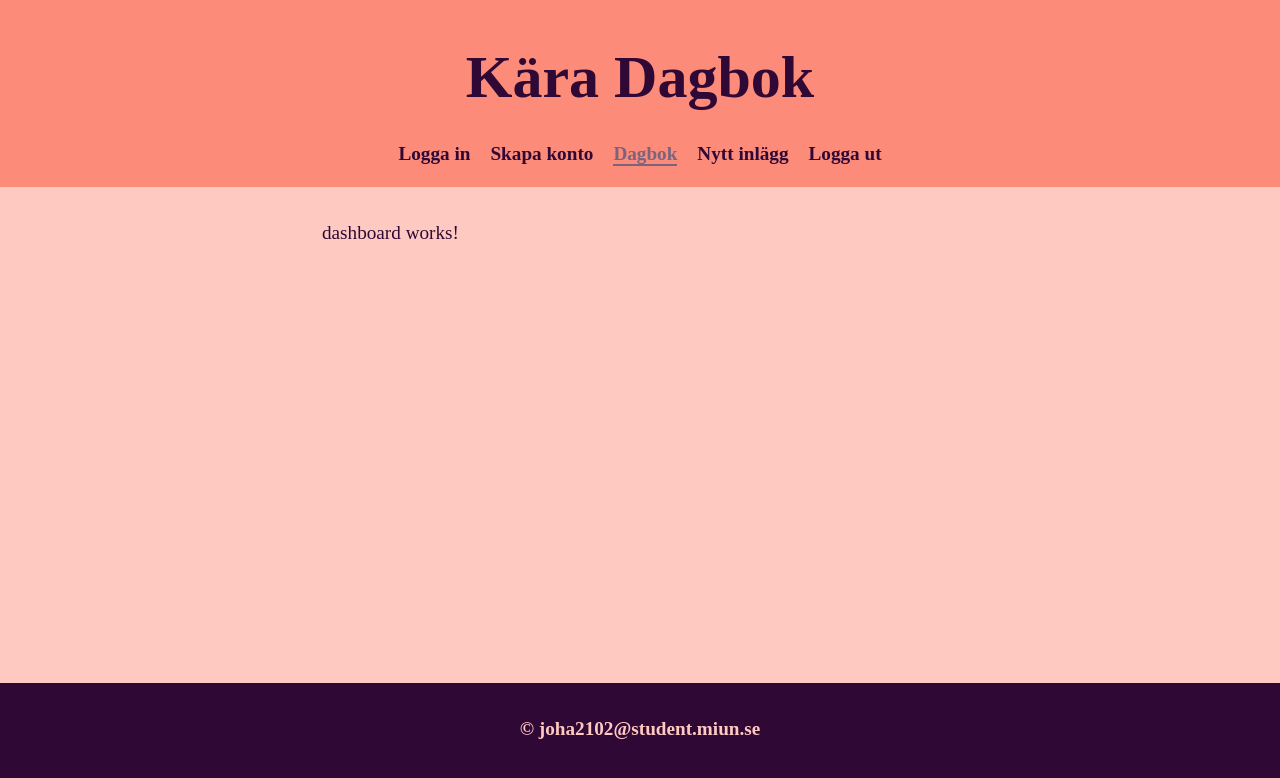
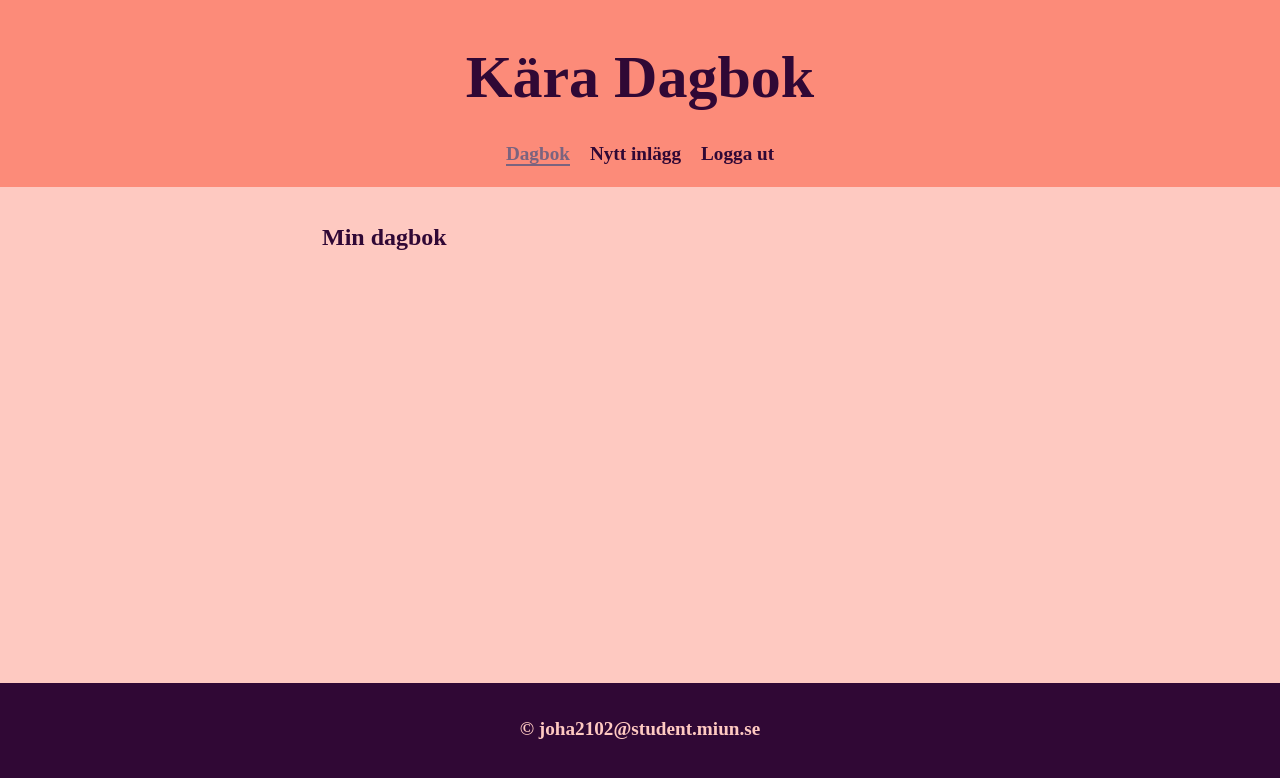
Before and after one commit to JohannaHannahoJ/bbw-labb-4-frontend, an Angular app: page /dashboard in a window 1280 px wide. Shown: the top 778 px of the page. Built offline with nearby package versions, Linux system fonts and the light colour scheme; sample sign-in values are in the browser's storage; a web font is replaced by a local one.

Commit message:
Update header navigation and dashboard UI

```diff
--- a/src/app/dashboard/dashboard.css
+++ b/src/app/dashboard/dashboard.css
@@ -0,0 +1,5 @@
+.welcome {
+    font-weight: 500;
+    font-size: 1.2rem;
+    color: var(--wakeup);
+}
--- a/src/app/dashboard/dashboard.html
+++ b/src/app/dashboard/dashboard.html
@@ -1,3 +1,3 @@
-<p>dashboard works!</p>
+<h2>Min dagbok</h2>
 
-<p>{{ message() }}</p>
+<p class="welcome">{{ message() }}</p>
--- a/src/app/header/header.html
+++ b/src/app/header/header.html
@@ -2,11 +2,16 @@
   <h1>Kära Dagbok</h1>
   <nav>
     <ul>
-      <li><a routerLink="/login" routerLinkActive="current">Logga in</a></li>
-      <li><a routerLink="/register" routerLinkActive="current">Skapa konto</a></li>
+
+      @if(authService.isLoggedIn()) {
       <li><a routerLink="/dashboard" routerLinkActive="current">Dagbok</a></li>
       <li><a routerLink="/create-entry" routerLinkActive="current">Nytt inlägg</a></li>
       <li><a (click)="logout()">Logga ut</a></li>
+      } @else {
+      <li><a routerLink="/login" routerLinkActive="current">Logga in</a></li>
+      <li><a routerLink="/register" routerLinkActive="current">Skapa konto</a></li>
+      }
+
     </ul>
   </nav>
 </header>
```
